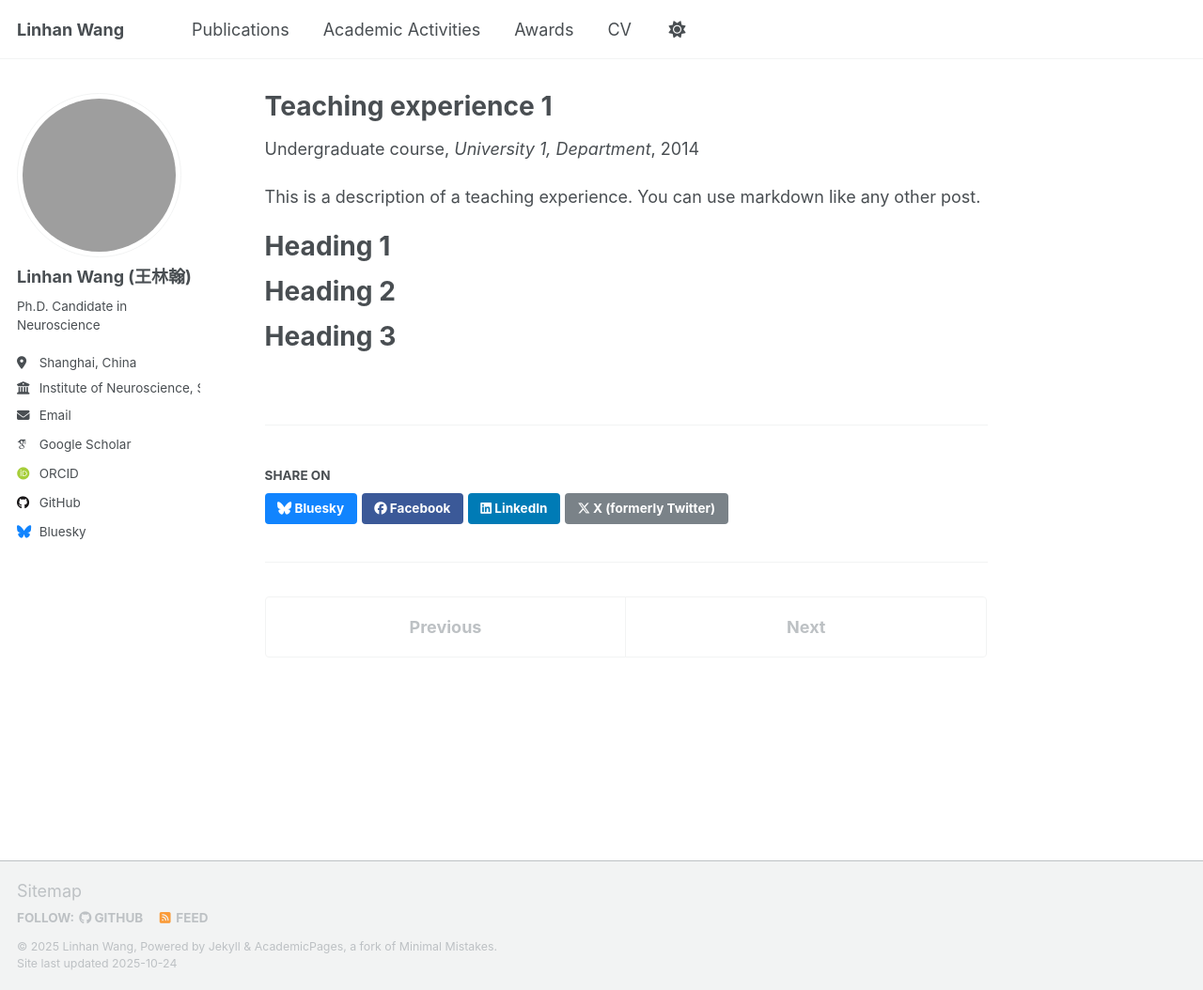
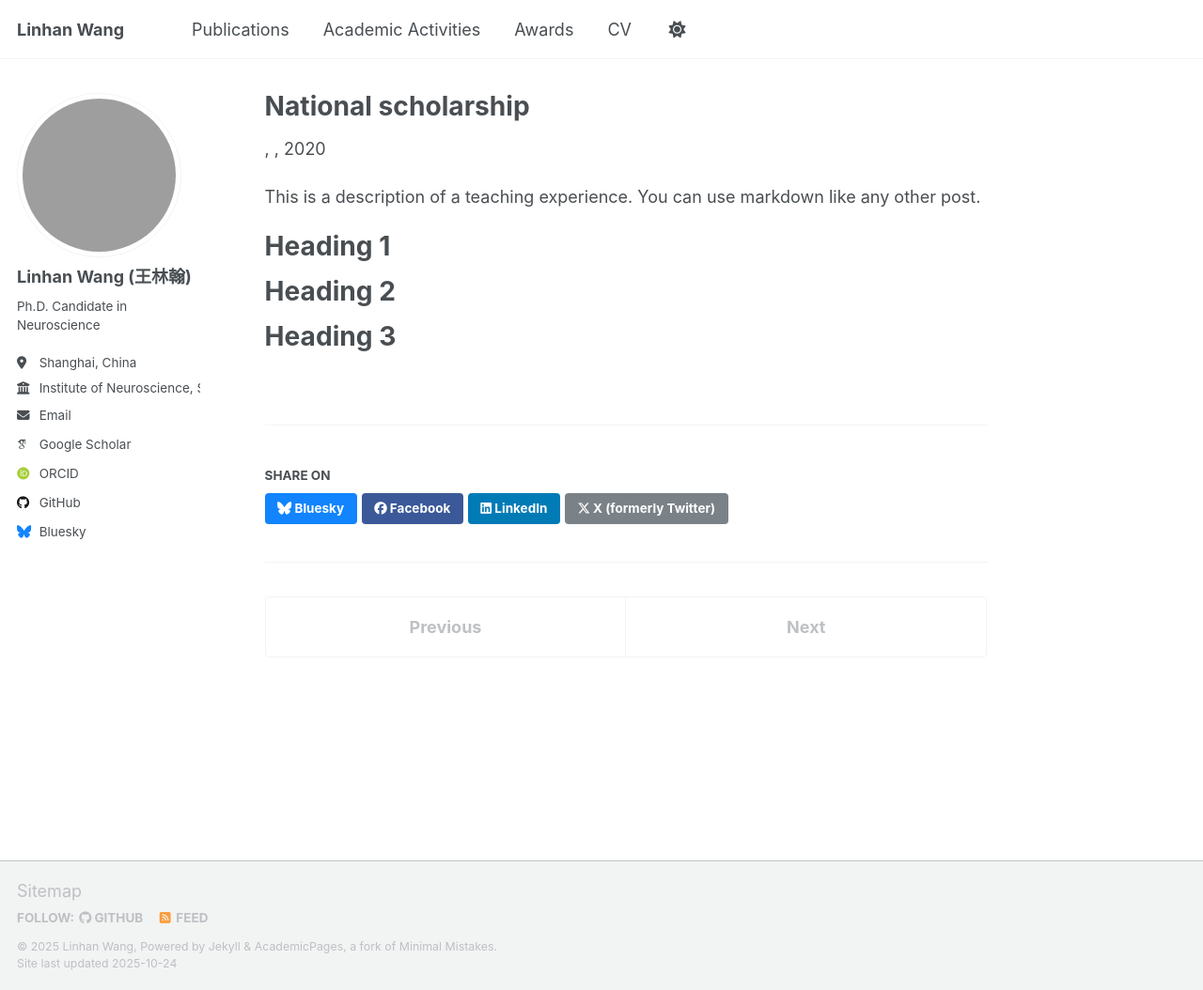
Before and after one commit to Lin-Han-WANG/Linhan_WANG.github.io, a Jekyll site: the page built from _teaching/2014-spring-teaching-1.md, in a window 1280 px wide and 1054 px high. Shown: the whole window at 94% size. Built offline with Jekyll 4.4.1, drawn with Linux system fonts in a browser that asks for light colours; some web fonts are replaced; a script that is not in the unit is left out; grey boxes are pictures that could not be loaded.

Commit message:
Update 2020-national scholarship.md

```diff
--- a/_teaching/2014-spring-teaching-1.md
+++ b/_teaching/2014-spring-teaching-1.md
@@ -1,11 +1,11 @@
 ---
-title: "Teaching experience 1"
+title: "National scholarship"
 collection: teaching
-type: "Undergraduate course"
-permalink: /teaching/2014-spring-teaching-1
-venue: "University 1, Department"
-date: 2014-01-01
-location: "City, Country"
+#type: "Undergraduate course"
+permalink: /teaching/2020-national-scholarship
+#venue: "University 1, Department"
+date: 2020-12-31
+#location: "City, Country"
 ---
 
 This is a description of a teaching experience. You can use markdown like any other post.
```
